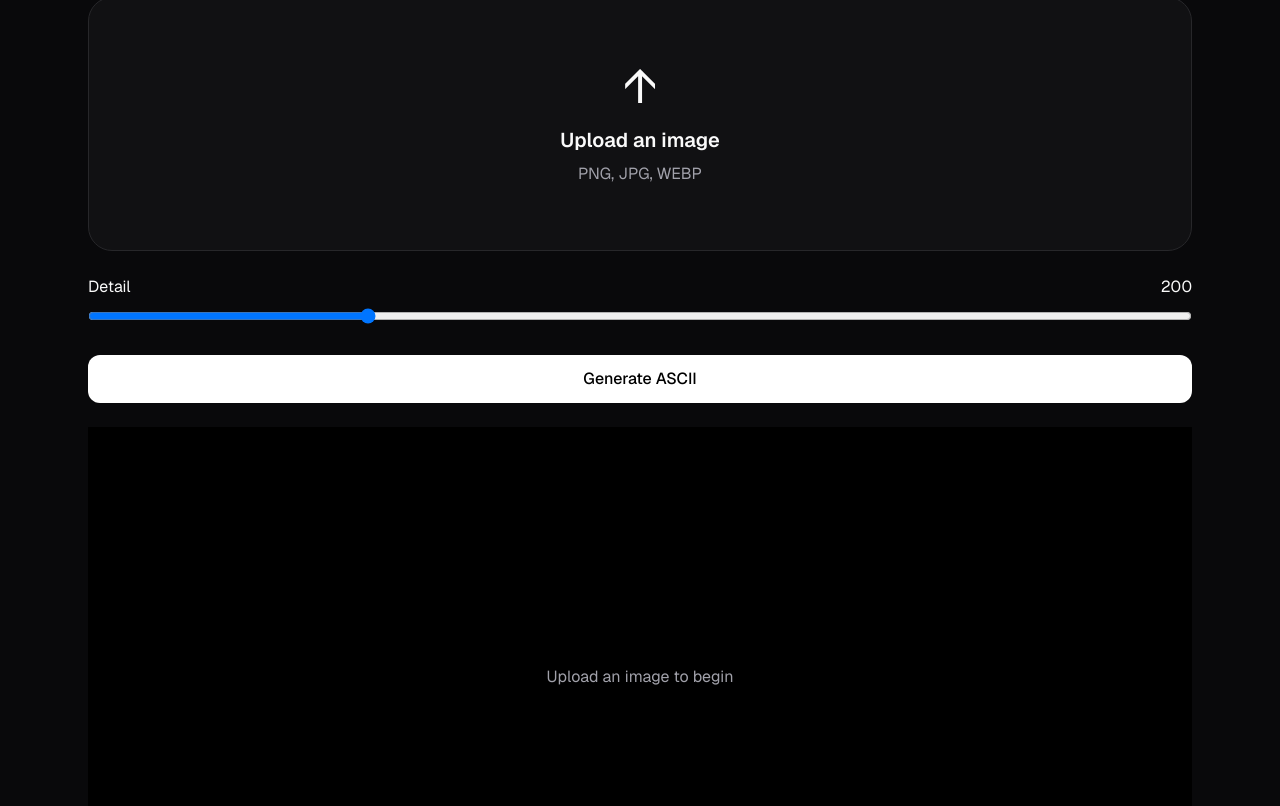
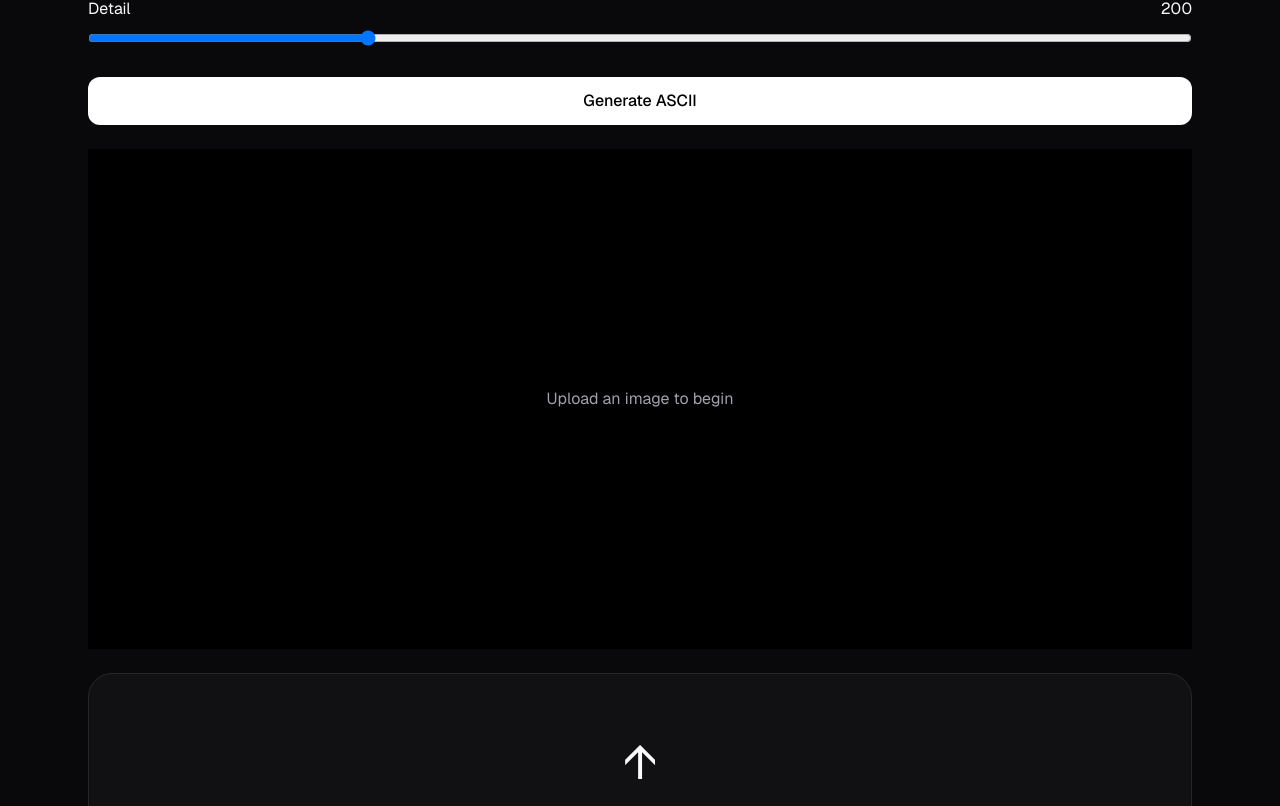
Before and after one commit to sanstack256/Glyph, a Next.js app: page / in a window 1280 px wide. Shown: the part 434-1240 px from the top of the page. Built offline with nearby package versions, Linux system fonts and the light colour scheme.

Commit message:
Fixed new upload preview

```diff
--- a/src/app/page.tsx
+++ b/src/app/page.tsx
@@ -43,10 +43,7 @@ export default function Home() {
         </div>
 
         <div className="space-y-6">
-          <UploadZone
-            image={image}
-            setImage={setImage}
-          />
+
 
           <ControlPanel
             image={image}
@@ -60,6 +57,13 @@ export default function Home() {
           <PreviewPanel
             image={image}
             asciiImage={asciiImage}
+          />
+
+          <UploadZone
+            image={image}
+            setImage={setImage}
+            setAscii={setAscii}
+            setAsciiImage={setAsciiImage}
           />
 
         </div>
--- a/src/components/upload/UploadZone.tsx
+++ b/src/components/upload/UploadZone.tsx
@@ -1,10 +1,26 @@
+import type { AsciiPixel } from "@/types";
+
 interface UploadZoneProps {
   image: File | null;
-  setImage: (file: File | null) => void;
+
+  setImage: (
+    file: File | null
+  ) => void;
+
+  setAscii: (
+    value: AsciiPixel[][]
+  ) => void;
+
+  setAsciiImage: (
+    value: string | null
+  ) => void;
 }
 
 export default function UploadZone({
   setImage,
+  setAscii,
+  setAsciiImage,
+
 }: UploadZoneProps) {
   const handleChange = (
     e: React.ChangeEvent<HTMLInputElement>
@@ -14,6 +30,10 @@ export default function UploadZone({
     if (!file) return;
 
     setImage(file);
+
+    // clear previous generation
+    setAscii([]);
+    setAsciiImage(null);
   };
 
   return (
```
